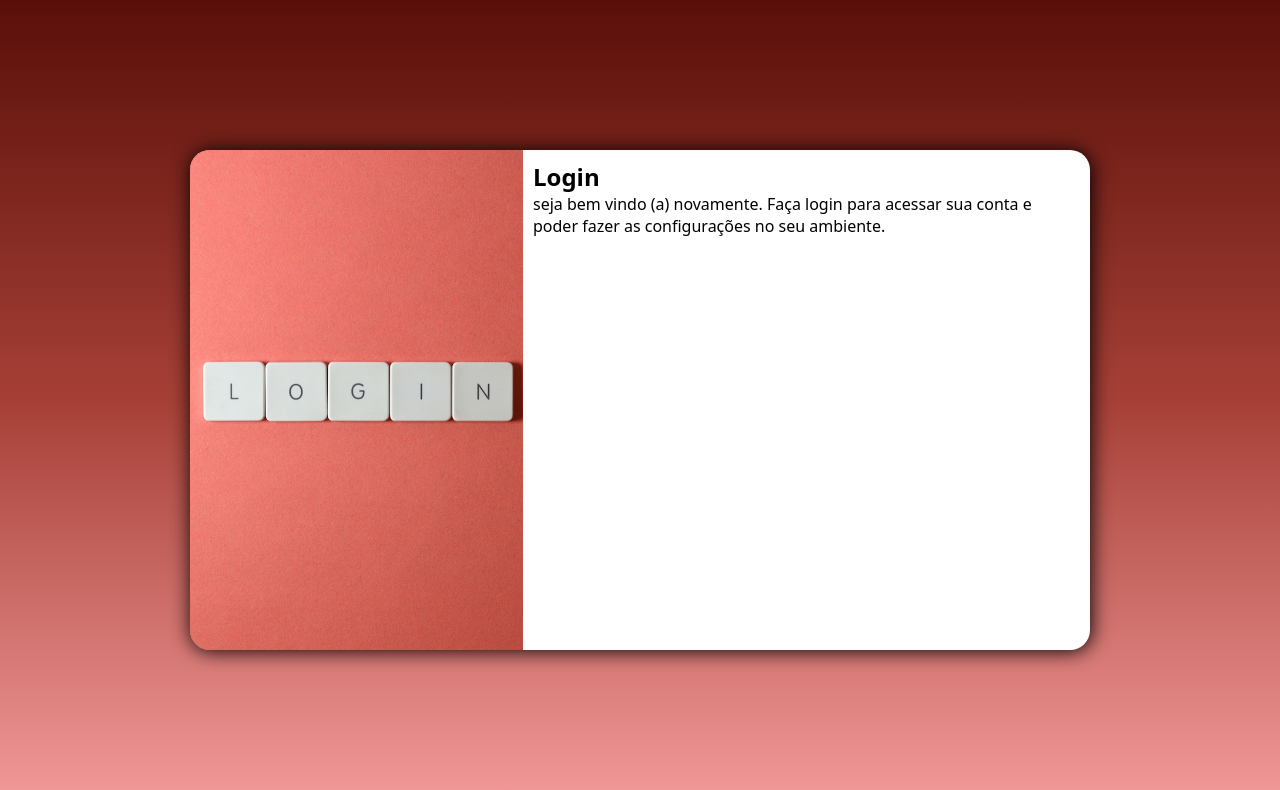
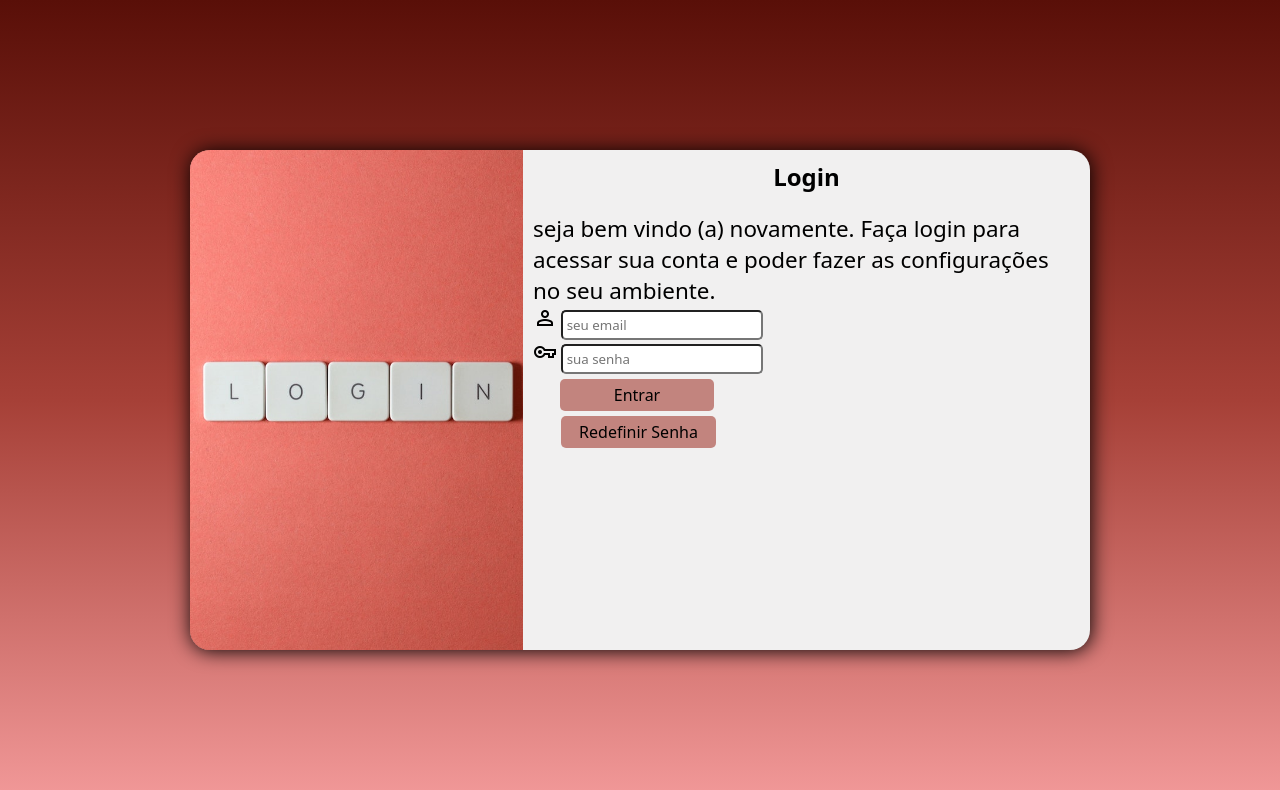
Before and after one commit to Jhony-wqs/projeto-login, a plain HTML site: page index.htm in a window 1280 px wide. Drawn offline with nearby package versions, Linux system fonts and the light colour scheme.

Commit message:
formatação do projeto login

```diff
--- a/estilos/media-query.css
+++ b/estilos/media-query.css
@@ -25,6 +25,13 @@
         width: 60%;
         height: 100%;
     }
+    div#formulario > h1 {
+        text-align: center;
+        margin-bottom: 20px;
+   }
+   div#formulario > p {
+      font-size: 1.2em;
+   }
 }
 
 @media screen and (min-width:992px)  {
@@ -43,4 +50,11 @@
         width: 63%;
         height: 100%;
     }
+    div#formulario > h1 {
+        text-align: center;
+        margin-bottom: 20px;
+   }
+   div#formulario > p {
+      font-size: 1.4em;
+   }
 }
--- a/estilos/style.css
+++ b/estilos/style.css
@@ -6,49 +6,104 @@
 3 #F29999 */
 /* background-image: linear-gradient(to top, #590F08,#D7D9D8, #F29999 ); */
 
- *{
+* {
    font-family: system-ui, -apple-system, BlinkMacSystemFont, 'Segoe UI', Roboto, Oxygen, Ubuntu, Cantarell, 'Open Sans', 'Helvetica Neue', sans-serif;
    padding: 0px;
    margin: 0px;
    box-sizing: border-box;
 }
 
- body , html{
-    background-color: #A64037;
+body,
+html {
+   background-color: #f16f63;
    height: 100vh;
    width: 100vw;
 }
 
- main{
+main {
    position: relative;
    height: 100vh;
    width: 100vw;
 }
 
- section#login{
+section#login {
    position: absolute;
    top: 50%;
    left: 50%;
-    transform: translate(-50%, -50%);
-    background-color: white;
+   background-color: rgb(241, 240, 240);
    width: 300px;
    height: 500px;
    border-radius: 20px;
    overflow: hidden;
    box-shadow: 1px 1px 20px black;
-
+   transform: translate(-50%, -50%);
    transition: width 0.5s, height 05s;
    transition-timing-function: ease;
 }
 
- div#imagem{
+div#imagem {
    display: block;
-    background:#A64037 url(../imagem/pexels-miguel.jpg) no-repeat;
+   background: #A64037 url(../imagem/pexels-miguel.jpg) no-repeat;
    background-size: cover;
-    background-position:  center top;
+   background-position: center top;
    height: 200px;
 }
-div#formulario{
+
+div#formulario {
    display: block;
    padding: 10px;
 }
+
+div#formulario>h1 {
+   text-align: center;
+   margin-bottom: 15px;
+}
+
+div#formulario>p {
+   font-size: 0.8em;
+}
+
+label {
+   display: none;
+}
+
+form>input[type=submit] {
+   background-color: #a640379c;
+   font-size: 16px;
+   display: block;
+   padding: 5px;
+   width: 154px;
+   margin-top: 5px;
+   margin-bottom: 5px;
+   margin-left: 27px;
+   border-radius: 5px;
+   border: none;
+}
+
+form>input[type=submit]:hover {
+   background-color: #A64037;
+   color: white;
+   cursor: pointer;
+
+}
+
+form>a.botao {
+   display: block;
+   background-color: #a640379c;
+   color: black;
+   text-align: center;
+   border-radius: 5px;
+   font-size: 16px;
+   padding: 5px;
+   width: 155px;
+   margin-left: 28px;
+   text-decoration: none;
+}
+form>a.botao:hover{
+   background-color: #A64037;
+   color: white;
+}
+input.width{
+   height: 30px;
+   border-radius: 5px;
+}
--- a/index.htm
+++ b/index.htm
@@ -6,6 +6,7 @@
     <meta name="viewport" content="width=device-width, initial-scale=1.0">
     <link rel="stylesheet" href="estilos/style.css">
     <link rel="stylesheet" href="estilos/media-query.css">
+    <link rel="stylesheet" href="https://fonts.googleapis.com/css2?family=Material+Symbols+Outlined:opsz,wght,FILL,GRAD@20..48,100..700,0..1,-50..200" />
     <title>Tela de Login</title>
 </head>
 <body>
@@ -17,11 +18,29 @@
             <div id="formulario">
                 <h1>Login</h1>
                 <p>seja bem vindo (a) novamente. Faça login para acessar sua conta e poder fazer as configurações no seu ambiente.</p>
-            </div>
-            <form action="login.php" method="post">
 
+            <form action="login.php" method="post" autocomplete="on">
+                <div class="campo">
+                    <span class="material-symbols-outlined">
+                        person
+                        </span>
+                    <input type="email" class="width" name="ilogin" id="ilogin" placeholder=" seu email" autocomplete="email" required>
+                    <label for="ilogin">Login</label>
+                </div>
+
+                <div class="campo" >
+                    <span class="material-symbols-outlined">
+                        vpn_key
+                        </span>
+                    <input type="password" class="width" name="isenha" id="isenha" autocomplete="current-password" placeholder=" sua senha" minlength="8" maxlength="20" required>
+                    <label for="isenha">Senha</label>
+                </div>
+
+                  <input type="submit" value="Entrar">
+                  <a href="login.php" class="botao">Redefinir Senha</a>
 
             </form>
+        </div>
         </section>
     </main>
 </body>
```
Lines whose indentation alone changed are shown as unchanged.
